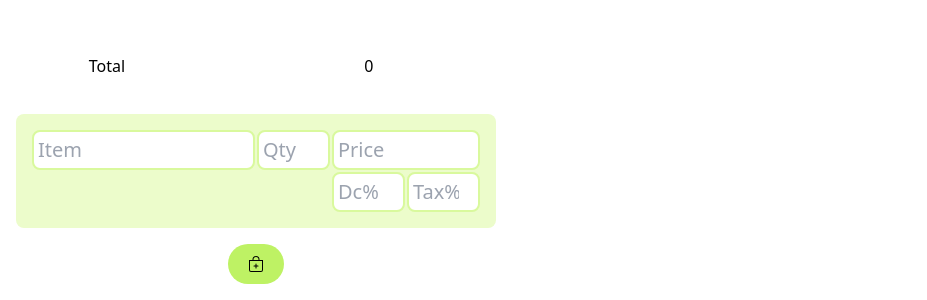
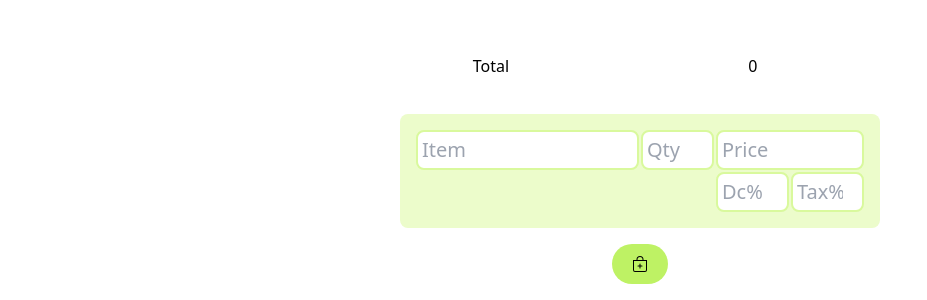
Before and after one commit to anamidev/cart-calculator, a Next.js app: page / in a window 1280 px wide. Shown: the part 500-800 px from the top of the page, without its empty margins (0-927 px from the left). Built offline with nearby package versions, Linux system fonts and the light colour scheme.

Commit message:
0.2.1 - Layout fix

```diff
--- a/components/Footer.js
+++ b/components/Footer.js
@@ -3,9 +3,11 @@ import Total from "@/components/Total";
 
 export default function Footer() {
     return (
-        <div className={'fixed bottom-0 left-0 bg-white'}>
-            <Total/>
-            <NewItem/>
+        <div className={'fixed bottom-0 left-0 bg-white w-full'}>
+            <div className={'max-w-lg mx-auto'}>
+                <Total/>
+                <NewItem/>
+            </div>
         </div>
     )
 }
--- a/components/Layout.js
+++ b/components/Layout.js
@@ -3,7 +3,7 @@ import Footer from "@/components/Footer";
 export default function Layout({children}) {
     return (
         <>
-            <main className={'pb-52'}>
+            <main className={'pb-52 max-w-lg mx-auto'}>
                 {children}
             </main>
             <Footer/>
--- a/package.json
+++ b/package.json
@@ -1,6 +1,6 @@
 {
   "name": "shopping-list",
-  "version": "0.2.0",
+  "version": "0.2.1",
   "private": true,
   "scripts": {
     "dev": "next dev",
```
